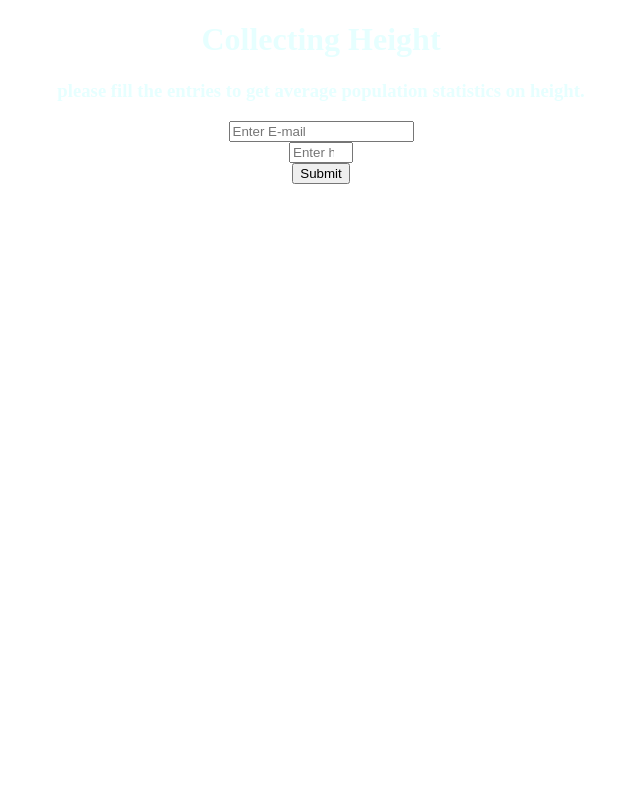
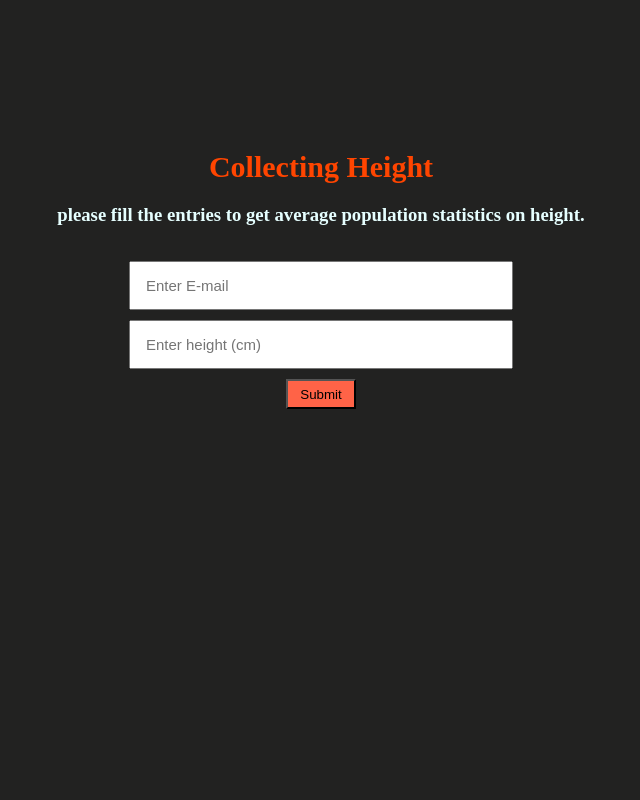
Before and after one commit to VivanVatsa/Hite-Kollect, a Flask app: page / in a window 1280 px wide. Shown: the whole page, without its empty margins (319-959 px from the left). Run offline with Flask 2, Linux system fonts and the light colour scheme.

Commit message:
Update main.css

```diff
--- a/static/main.css
+++ b/static/main.css
@@ -6,8 +6,41 @@ body {
 
 .container {
     margin: 0 auto;
-    width: 100% height: 100% background-color: #006000;
+    width: 100%;
+    height: 100%;
+    background-color: #222221;
     color: #e6ffff;
     overflow: hidden;
     text-align: center;
 }
+
+.container h1 {
+    font-size: 30px;
+    color: orangered;
+    margin-top: 150px;
+    /* margin-left: 400px; */
+}
+
+.container form {
+    margin: 30px;
+}
+
+.container input {
+    width: 350px;
+    height: 15px;
+    font-size: 15px;
+    margin: 5px;
+    padding: 15px;
+    transition: all 0.2s ease-in-out
+}
+
+.container button {
+    width: 70px;
+    height: 30px;
+    background-color: tomato;
+    margin: 5px;
+}
+
+.container p {
+    margin: 150px;
+}
```
